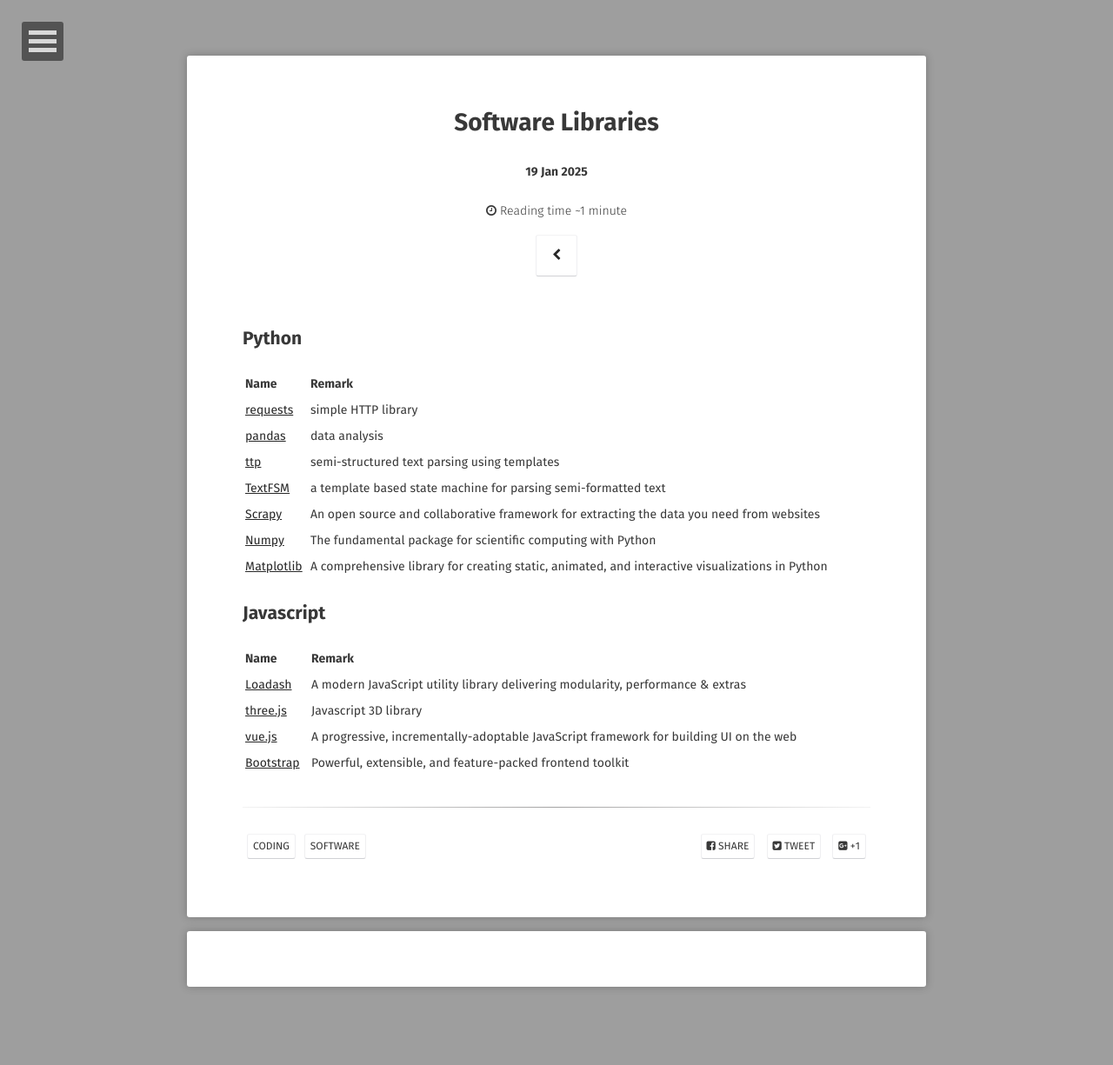
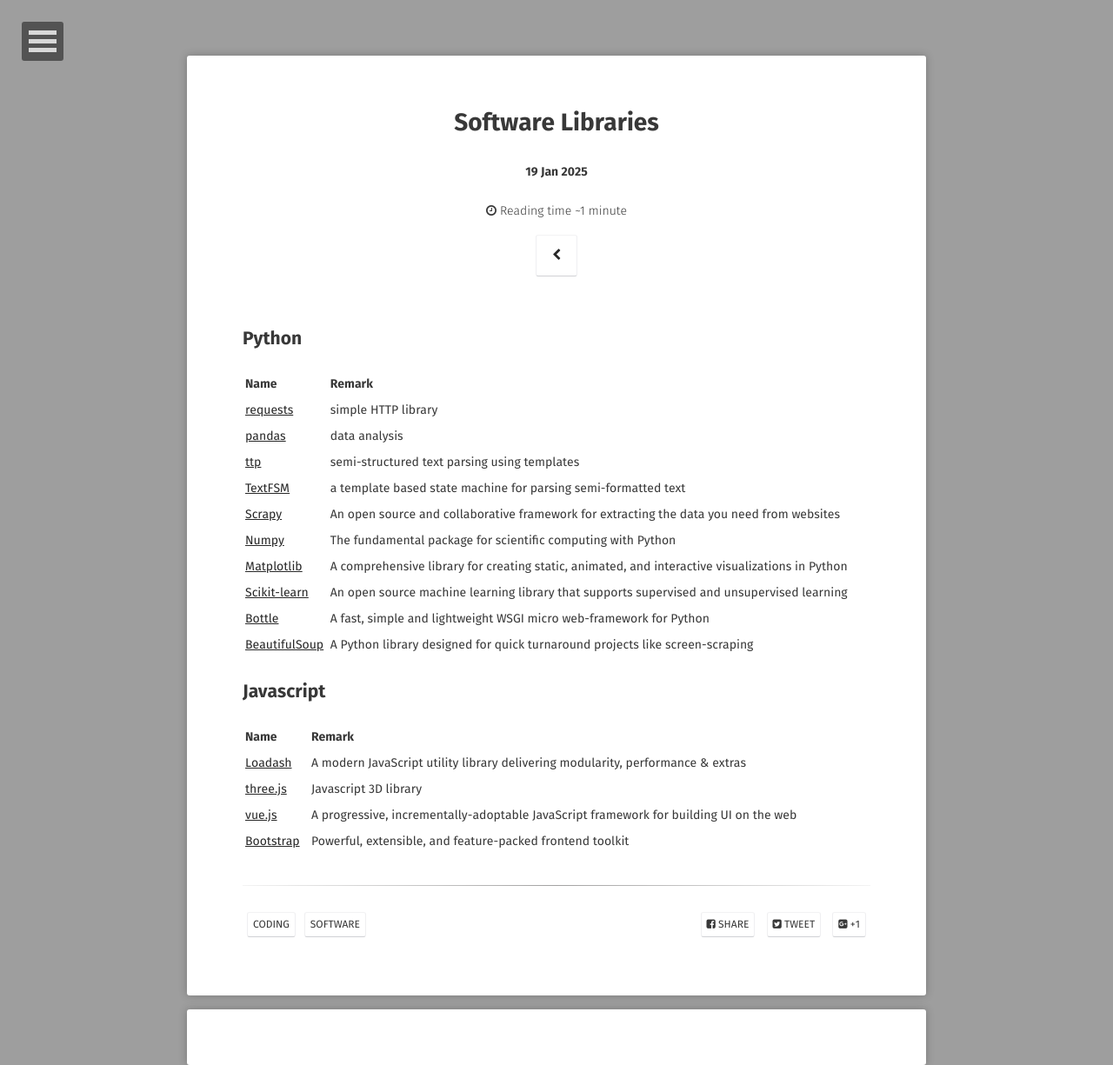
Before and after one commit to o7878x/o7878x.github.io, a Jekyll site: the page built from _posts/2025-01-19-software-libraries.md, in a window 1280 px wide. Shown: the whole page at 87% size. Built offline with Jekyll 4.4.1, drawn with Linux system fonts in a browser that asks for light colours; some web fonts are replaced; comment, search, counter and statistics services are not loaded; before the commit the page ends 1135 px from its top, so only the background shows below that.

Commit message:
feature:add python libraries

```diff
--- a/_posts/2025-01-19-software-libraries.md
+++ b/_posts/2025-01-19-software-libraries.md
@@ -20,6 +20,9 @@
 | [Scrapy](https://scrapy.org/) | An open source and collaborative framework for extracting the data you need from websites |
 | [Numpy](https://numpy.org/) | The fundamental package for scientific computing with Python |
 | [Matplotlib](https://matplotlib.org/) | A comprehensive library for creating static, animated, and interactive visualizations in Python |
+| [Scikit-learn](https://scikit-learn.org/s) | An open source machine learning library that supports supervised and unsupervised learning |
+| [Bottle](https://bottlepy.org/) | A fast, simple and lightweight WSGI micro web-framework for Python |
+| [BeautifulSoup](https://www.crummy.com/software/BeautifulSoup/) | A Python library designed for quick turnaround projects like screen-scraping |
 
 ## Javascript
 
```
